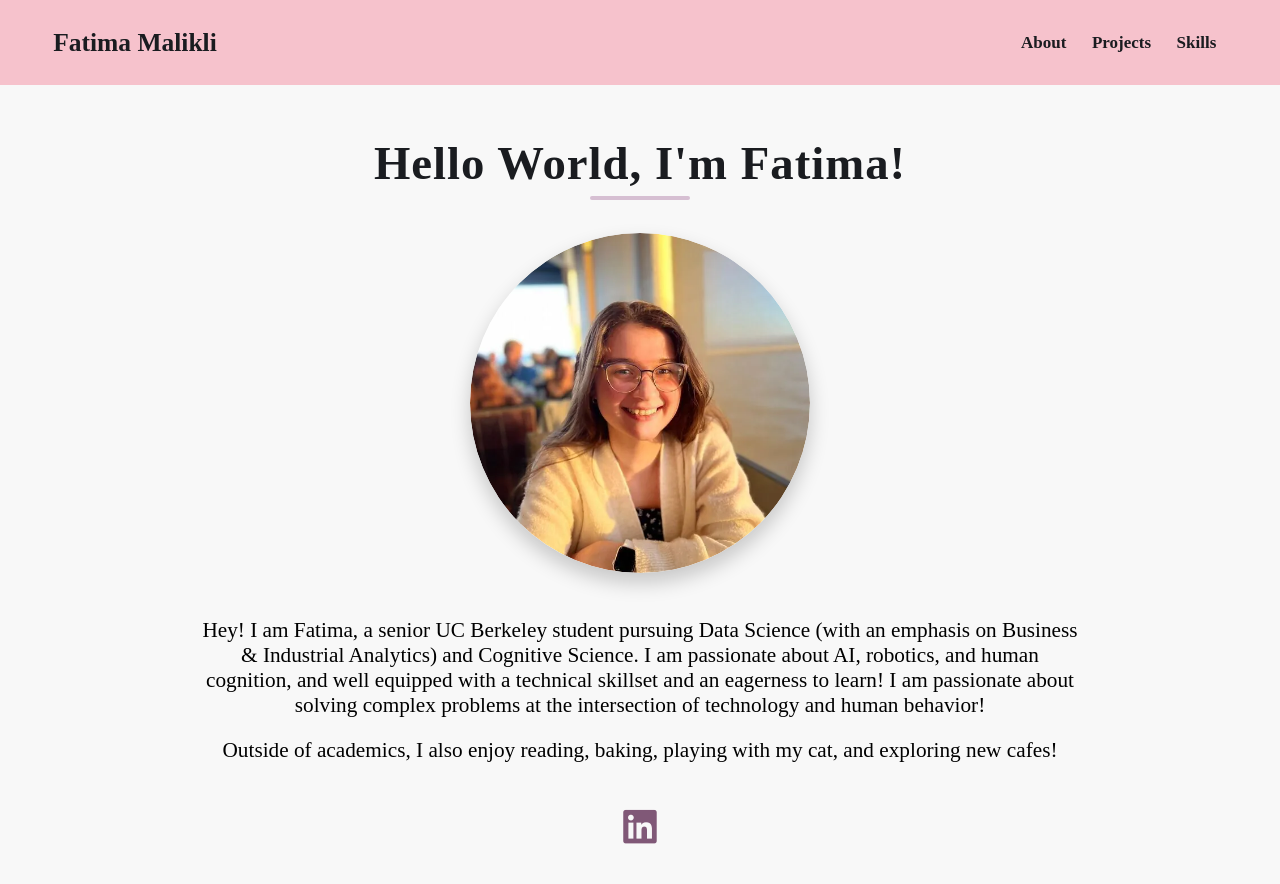
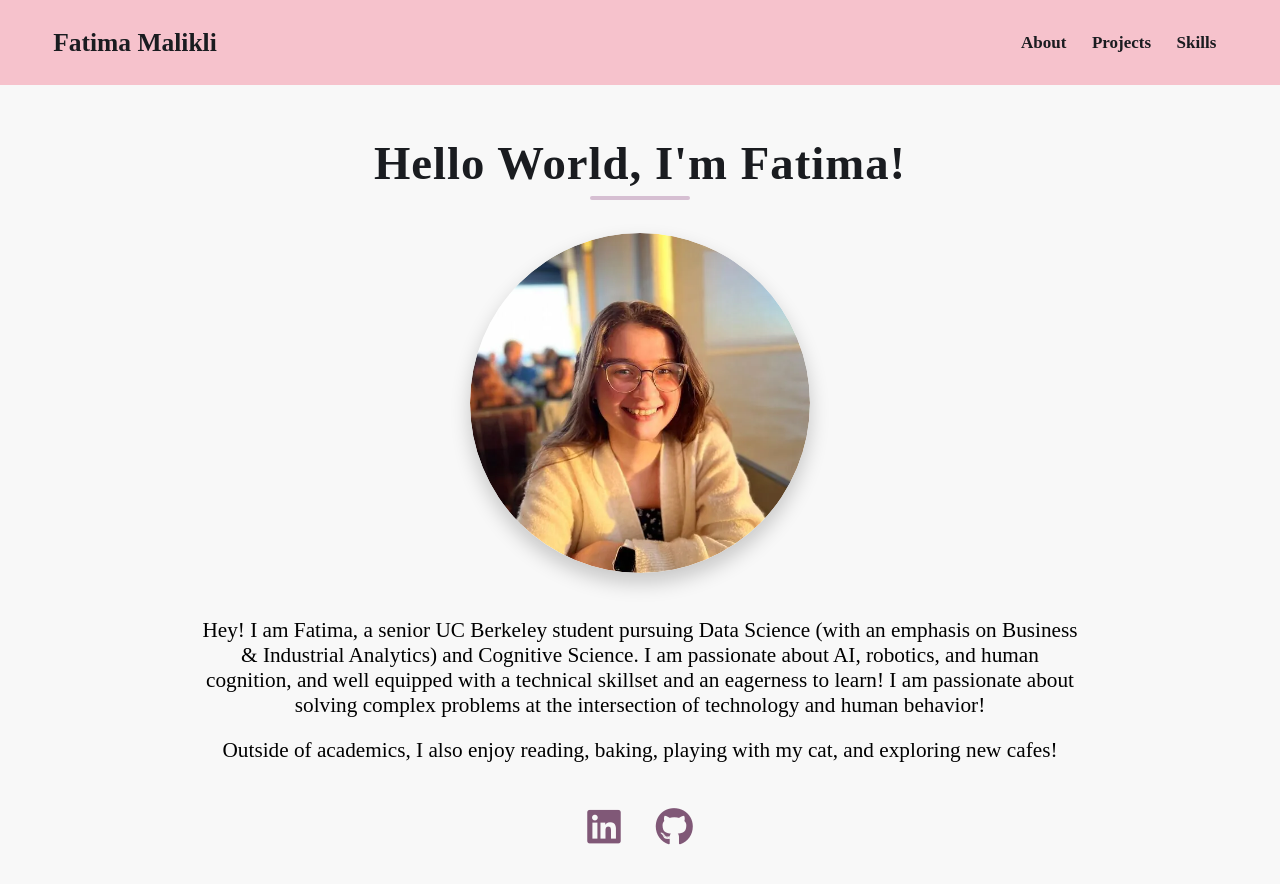
Before and after one commit to Fatima138/portfolio, a plain HTML site: page index.html in a window 1280 px wide. Shown: the top 884 px of the page. Drawn offline with nearby package versions, Linux system fonts and the light colour scheme; a web font is replaced by a local one.

Commit message:
github link

```diff
--- a/index.html
+++ b/index.html
@@ -55,6 +55,9 @@
         <div class="social-links">
             <a href="https://www.linkedin.com/in/fatima-malikli/" target="_ blank">
                 <i class="fa-brands fa-linkedin"></i>
+            </a>
+            <a href="https://github.com/Fatima138" target="_blank">
+                <i class="fa-brands fa-github"></i>
             </a>
         </div>
     </section>
```
Also changed, not shown: 1 other file.
